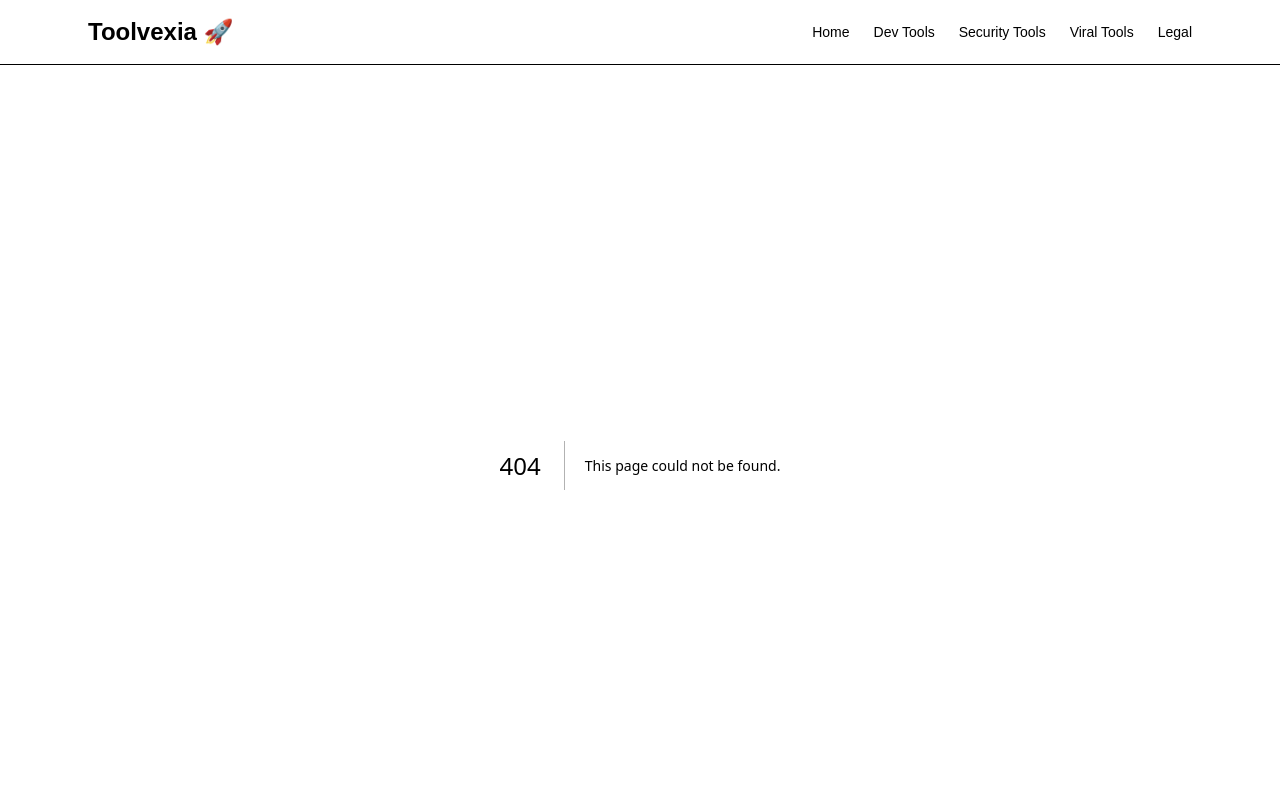
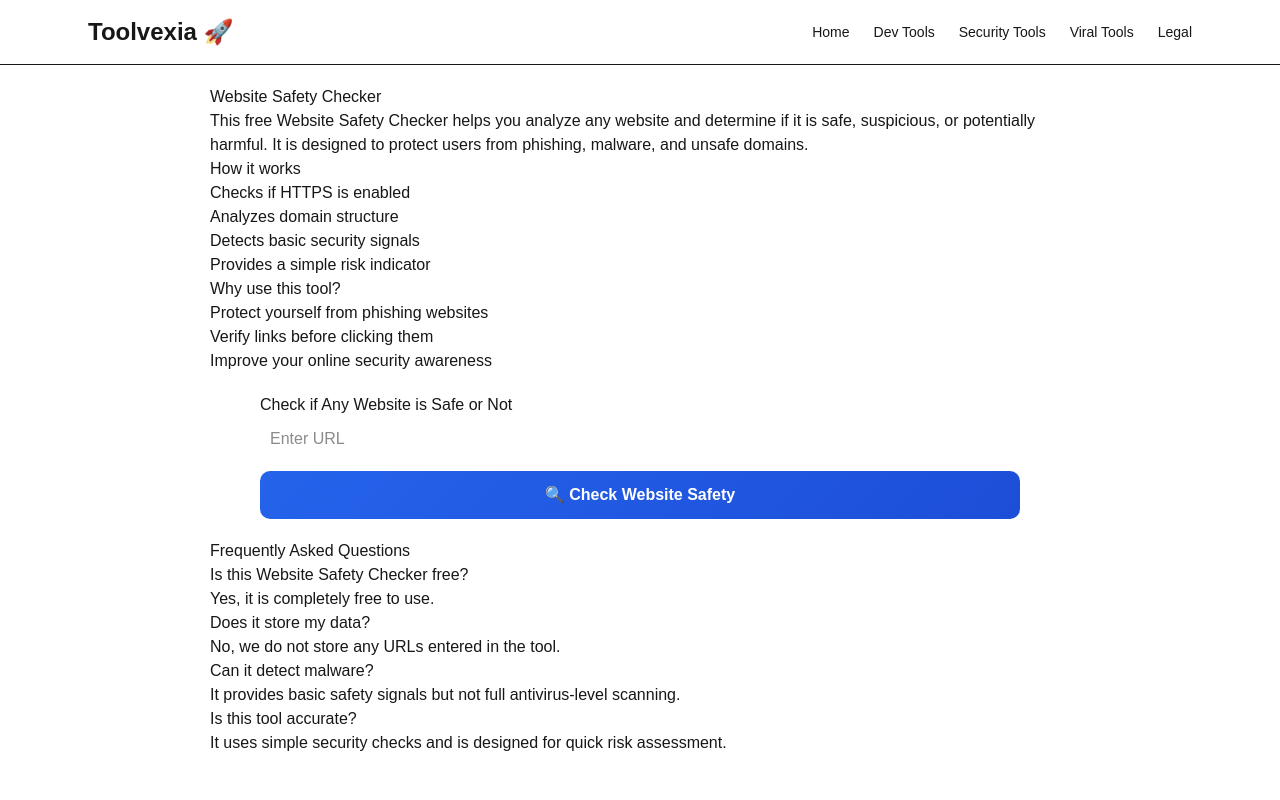
Before and after one commit to frmorsli-byte/toolvexia, a Next.js app: page /tools/website-safety-checker in a window 1280 px wide. Before the commit this address had no page. Shown: the top 800 px of the page. Built offline with nearby package versions, Linux system fonts and the light colour scheme.

Commit message:
add toll website check

```diff
--- a/app/layout.tsx
+++ b/app/layout.tsx
@@ -95,6 +95,7 @@ export default function RootLayout({
                     <Link className="block px-3 py-2 hover:bg-gray-100" href="/tools/ip-lookup">IP Lookup</Link>
                     <Link className="block px-3 py-2 hover:bg-gray-100" href="/tools/what-is-my-ip">What is my IP</Link>
                     <Link className="block px-3 py-2 hover:bg-gray-100" href="/tools/dns-lookup">DNS Lookup</Link>
+ 		    <Link className="block px-3 py-2 hover:bg-gray-100" href="/tools/website-safety-checker">website safety checker</Link>
                   </div>
                 </div>
               </div>
--- /dev/null
+++ b/app/tools/website-safety-checker/WebsiteSafetyClient.tsx
@@ -0,0 +1,34 @@
+"use client";
+
+export default function WebsiteSafetyClient() {
+  return (
+    <main style={{ maxWidth: "800px", margin: "0 auto", padding: "20px" }}>
+      <h1>Check if Any Website is Safe or Not</h1>
+
+      <input
+        type="text"
+        placeholder="Enter URL"
+        style={{
+          width: "100%",
+          padding: "10px",
+          marginBottom: "10px",
+        }}
+      />
+
+      <button
+        style={{
+          padding: "12px 16px",
+          width: "100%",
+          cursor: "pointer",
+          background: "linear-gradient(135deg, #2563eb, #1d4ed8)",
+          color: "white",
+          border: "none",
+          borderRadius: "10px",
+          fontWeight: "600",
+        }}
+      >
+        🔍 Check Website Safety
+      </button>
+    </main>
+  );
+}
--- /dev/null
+++ b/app/tools/website-safety-checker/page.tsx
@@ -0,0 +1,62 @@
+export const metadata = {
+  title: "Website Safety Checker - Check if a Website is Safe or Suspicious",
+  description:
+    "Free website safety checker tool to analyze if a website is safe or suspicious. Check SSL, domain reputation, and security signals instantly.",
+};
+
+import WebsiteSafetyClient from "./WebsiteSafetyClient";
+
+export default function Page() {
+  return (
+    <main style={{ maxWidth: "900px", margin: "0 auto", padding: "20px" }}>
+
+      {/* SEO CONTENT */}
+      <h1>Website Safety Checker</h1>
+
+      <p>
+        This free Website Safety Checker helps you analyze any website and
+        determine if it is safe, suspicious, or potentially harmful. It is
+        designed to protect users from phishing, malware, and unsafe domains.
+      </p>
+
+      <h2>How it works</h2>
+      <ul>
+        <li>Checks if HTTPS is enabled</li>
+        <li>Analyzes domain structure</li>
+        <li>Detects basic security signals</li>
+        <li>Provides a simple risk indicator</li>
+      </ul>
+
+      <h2>Why use this tool?</h2>
+      <ul>
+        <li>Protect yourself from phishing websites</li>
+        <li>Verify links before clicking them</li>
+        <li>Improve your online security awareness</li>
+      </ul>
+
+      {/* TOOL UI */}
+      <WebsiteSafetyClient />
+
+      {/* FAQ SECTION */}
+      <h2>Frequently Asked Questions</h2>
+
+      <h3>Is this Website Safety Checker free?</h3>
+      <p>Yes, it is completely free to use.</p>
+
+      <h3>Does it store my data?</h3>
+      <p>No, we do not store any URLs entered in the tool.</p>
+
+      <h3>Can it detect malware?</h3>
+      <p>
+        It provides basic safety signals but not full antivirus-level scanning.
+      </p>
+
+      <h3>Is this tool accurate?</h3>
+      <p>
+        It uses simple security checks and is designed for quick risk
+        assessment.
+      </p>
+
+    </main>
+  );
+}
```
